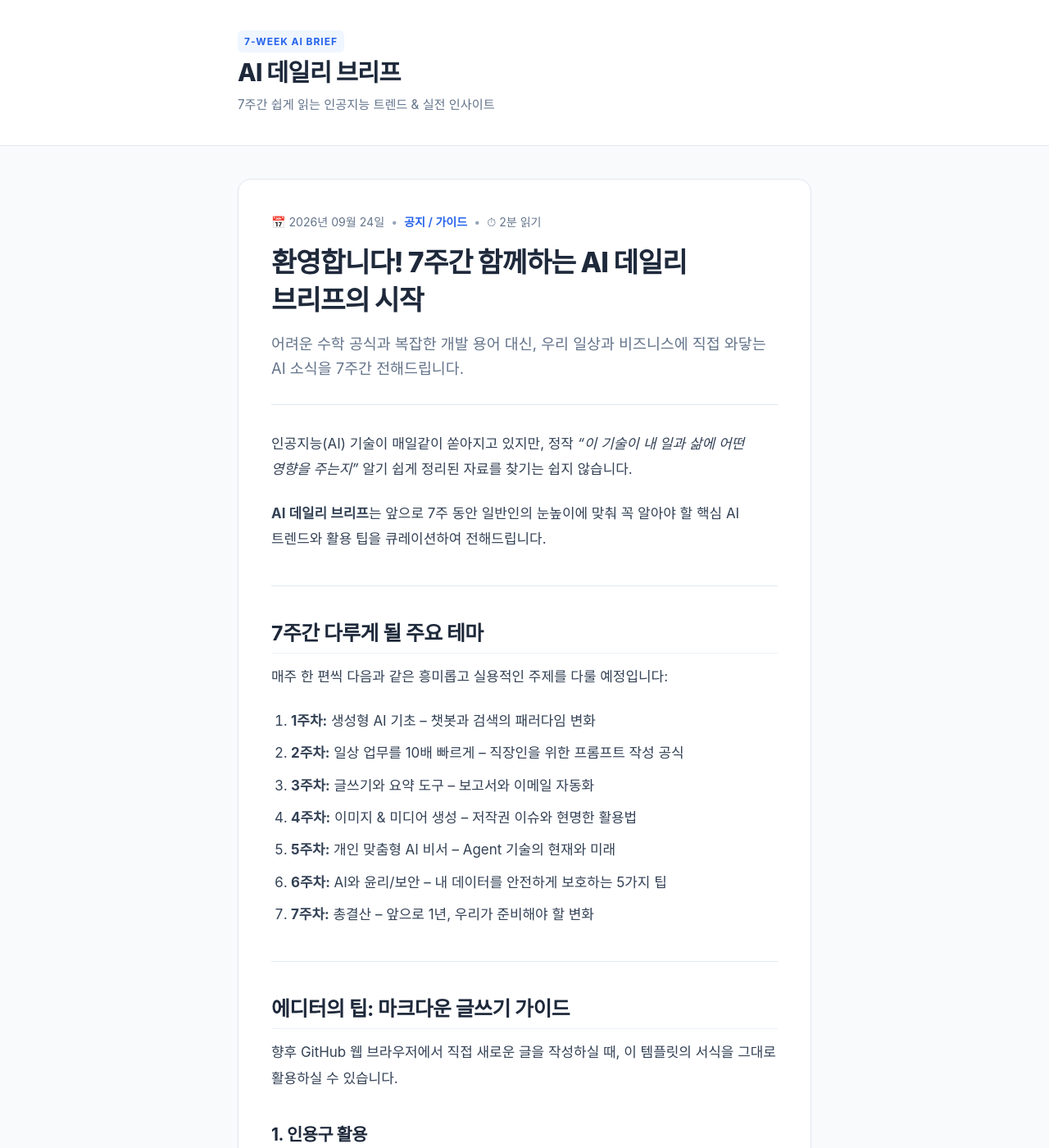
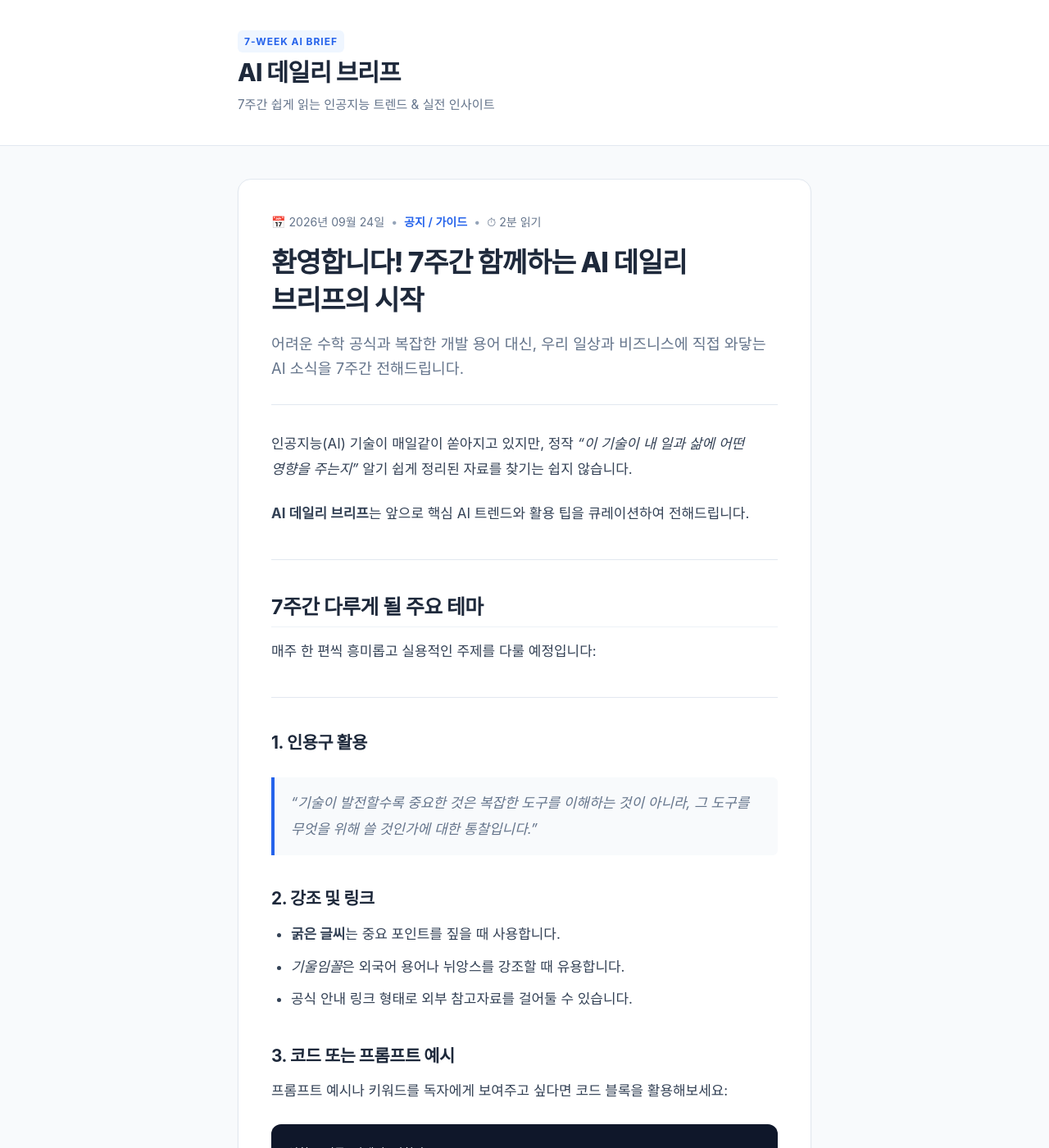
Before and after one commit to AIMetaCoding-News/AIMetaCoding-News.github.io, a Jekyll site: the page built from _posts/2026-09-24-welcome-to-ai-news.md, in a window 1280 px wide and 1400 px high. Shown: the whole window at 82% size. Built offline with Jekyll 4.4.1, drawn with Linux system fonts in a browser that asks for light colours; some web fonts are replaced.

Commit message:
jev ai post

```diff
--- a/_posts/2026-09-24-welcome-to-ai-news.md
+++ b/_posts/2026-09-24-welcome-to-ai-news.md
@@ -9,27 +9,15 @@ description: "어려운 수학 공식과 복잡한 개발 용어 대신, 우리
 
 인공지능(AI) 기술이 매일같이 쏟아지고 있지만, 정작 *"이 기술이 내 일과 삶에 어떤 영향을 주는지"* 알기 쉽게 정리된 자료를 찾기는 쉽지 않습니다.
 
-**AI 데일리 브리프**는 앞으로 7주 동안 일반인의 눈높이에 맞춰 꼭 알아야 할 핵심 AI 트렌드와 활용 팁을 큐레이션하여 전해드립니다.
+**AI 데일리 브리프**는 앞으로 핵심 AI 트렌드와 활용 팁을 큐레이션하여 전해드립니다.
 
 ---
 
 ## 7주간 다루게 될 주요 테마
 
-매주 한 편씩 다음과 같은 흥미롭고 실용적인 주제를 다룰 예정입니다:
-
-1. **1주차:** 생성형 AI 기초 – 챗봇과 검색의 패러다임 변화
-2. **2주차:** 일상 업무를 10배 빠르게 – 직장인을 위한 프롬프트 작성 공식
-3. **3주차:** 글쓰기와 요약 도구 – 보고서와 이메일 자동화
-4. **4주차:** 이미지 & 미디어 생성 – 저작권 이슈와 현명한 활용법
-5. **5주차:** 개인 맞춤형 AI 비서 – Agent 기술의 현재와 미래
-6. **6주차:** AI와 윤리/보안 – 내 데이터를 안전하게 보호하는 5가지 팁
-7. **7주차:** 총결산 – 앞으로 1년, 우리가 준비해야 할 변화
+매주 한 편씩 흥미롭고 실용적인 주제를 다룰 예정입니다:
 
 ---
-
-## 에디터의 팁: 마크다운 글쓰기 가이드
-
-향후 GitHub 웹 브라우저에서 직접 새로운 글을 작성하실 때, 이 템플릿의 서식을 그대로 활용하실 수 있습니다.
 
 ### 1. 인용구 활용
 > *"기술이 발전할수록 중요한 것은 복잡한 도구를 이해하는 것이 아니라, 그 도구를 무엇을 위해 쓸 것인가에 대한 통찰입니다."*
--- a/index.html
+++ b/index.html
@@ -6,7 +6,7 @@ layout: default
   <!-- 프로젝트 소개 배너 (초기 상태에서도 허전하지 않도록 안내) -->
   <section class="intro-card">
     <div class="intro-badge">프로젝트 소개</div>
-    <h2 class="intro-heading">일반인을 위한 7주 완성 AI 트렌드 & 실전 가이드</h2>
+    <h2 class="intro-heading">AI 트렌드 & 실전 가이드</h2>
     <p class="intro-text">
       매주 1~2편씩, 복잡한 수식과 개발 용어 없이 실생활에 바로 쓰이는 인공지능 이야기만을 엄선해 전달합니다.
       새로운 글은 매주 업데이트됩니다.
```
Also changed, not shown: _posts/Jev AI.md (added, +10 -0 lines).
